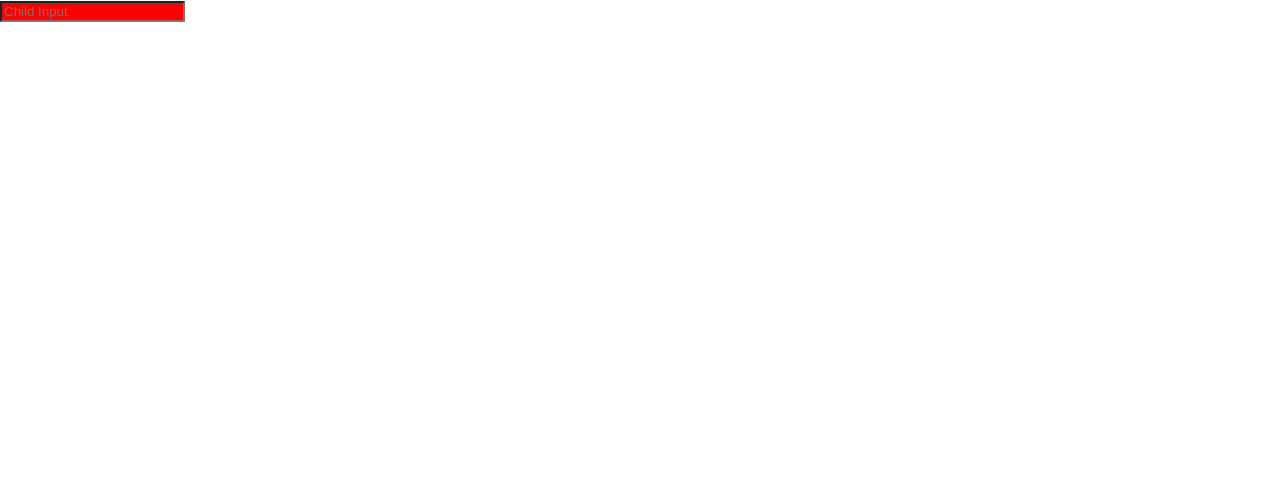
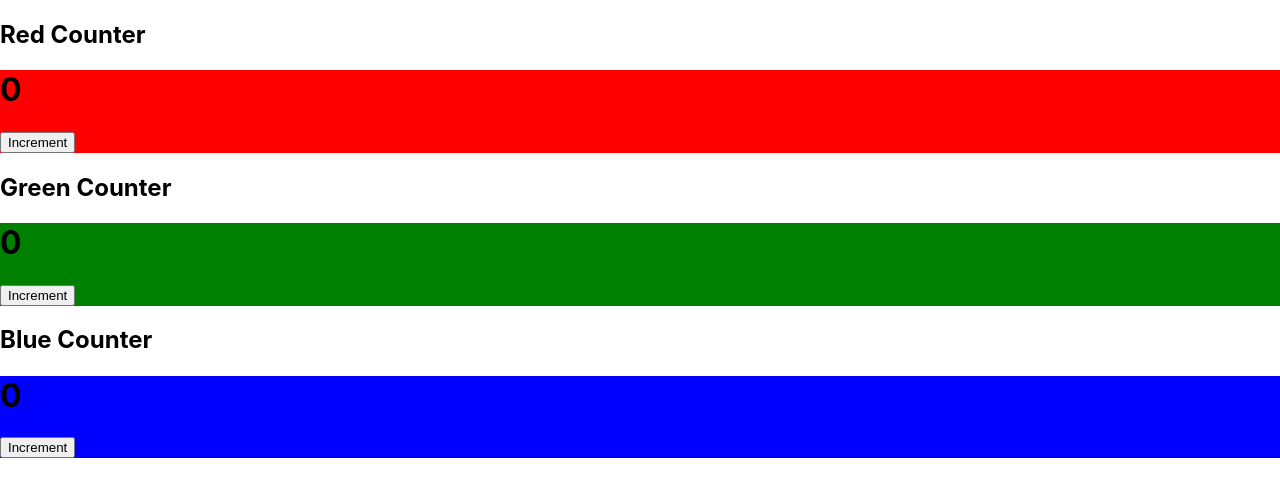
Before and after one commit to hassanjawedwani/WebLearning, a React (Create React App) app in the folder React/codestepbystep/: page / in a window 1280 px wide. Shown: the top 496 px of the page. Built offline with nearby package versions, Linux system fonts and the light colour scheme.

Commit message:
control, uncontroll and hoc funtion learned

```diff
--- a/React/codestepbystep/src/Student.jsx
+++ b/React/codestepbystep/src/Student.jsx
@@ -1,25 +1,50 @@
-import React, { useEffect } from "react";
-import { useRef } from "react";
-import Child from "./Child";
+import { useState } from "react";
 
-const Student = () => {
-  const myInputRef = useRef(null);
-
-  useEffect(() => {
-    console.log("use effect called")
-    myInputRef.current.style = "background-color: red";
-  }, []);
-
+function Student() {
   return (
     <div>
-      {console.log("student render")}
-      {/* <h1>hello</h1> */}
-      {/* <input type="text" placeholder="Enter Text" ref={myInputRef} /> */}
-      {/* <button type="button" onClick={updateInput}>Update Input</button> */}
-      <Child ref={myInputRef}/>
+      <h2>Red Counter</h2>
+      <RedCounter cmp={<Counter />} />
+      <h2>Green Counter</h2>
+      <GreenCounter cmp={<Counter />}/>
+      <h2>Blue Counter</h2>
+      <BlueCounter  cmp={<Counter />}/>
+    </div>
+  )
+}
 
+
+function RedCounter(props) {
+  return <div style={{ backgroundColor: "red" }}>{props.cmp}</div>
+}
+
+function GreenCounter(props) {
+  return <div style={{backgroundColor: "green"}}>{props.cmp}</div>
+}
+
+function BlueCounter(props) {
+  return <div style={{backgroundColor: "blue"}}>{props.cmp}</div>
+}
+
+function Counter() {
+  const [counter, setCounter] = useState(0);
+  return (
+    <div>
+      <h1>{counter}</h1>
+      <button type="button" onClick={() => setCounter(counter + 1)}>Increment</button>
     </div>
-  );
-};
+  )
+}
+
+
+
+
+
+
+
+
+
+
+
 
 export default Student;
```
